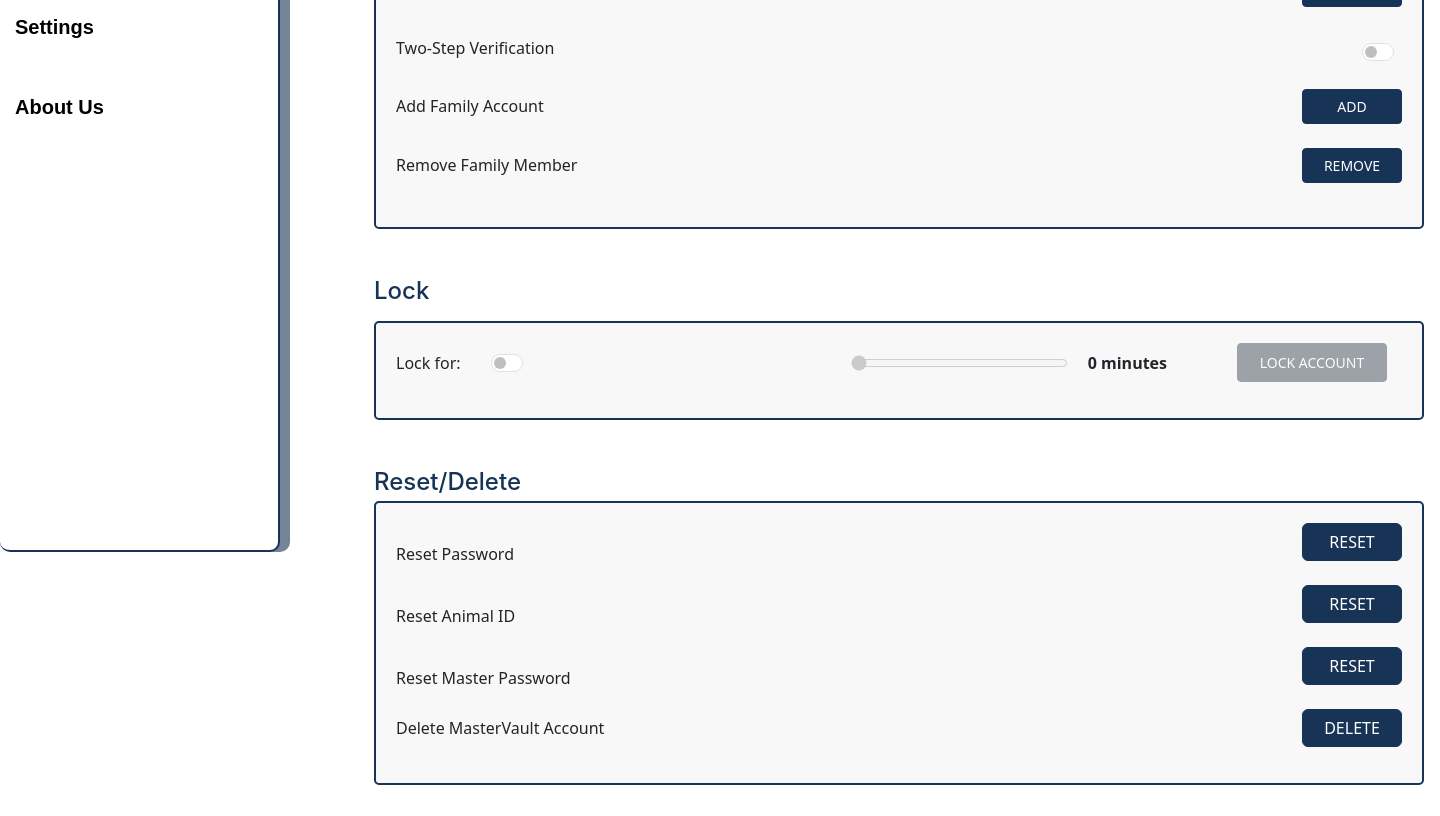
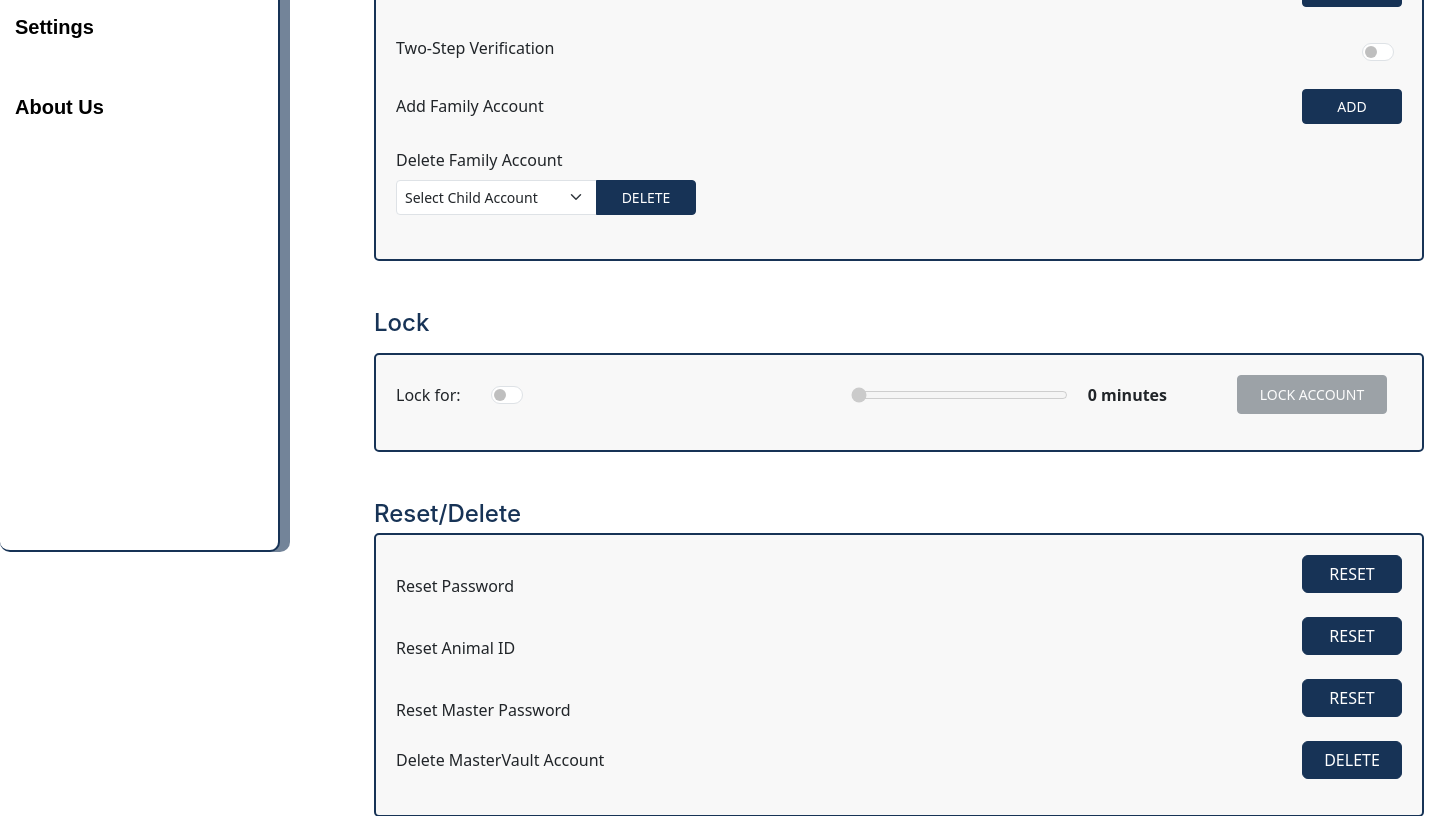
Before and after one commit to SmurfPJ/CS302-MasterVault, a Flask app: page /settingsFamily in a window 1440 px wide. Shown: the part 544-1360 px from the top of the page. Before the commit the page ends 1329 px from the top, so only its background shows below. Run offline with Flask 3, Linux system fonts and the light colour scheme.

Commit message:
final push

```diff
--- a/app.py
+++ b/app.py
@@ -573,7 +573,7 @@ def secondFailedLogin(email):
                     recipients=[email])
     msg.body = (f'Hello, we are emailing you to notify you that there has been numerous failed login attempts to the MasterVault account made with this email address.'
                 f'\nIn response to this suspicious activity, we have locked the account linked with this email address.'
-                f'\nIf these failed attempts are indeed yourself, we appologise for the inconvenience.')
+                f'\nIf these failed attempts are indeed yourself, we apologise for the inconvenience.')
     mail.send(msg)
 
 
--- a/static/script.js
+++ b/static/script.js
@@ -986,6 +986,39 @@ let globalTimerInterval = null;
     });
 }
 
+function deleteChildAccount() {
+    const selectedChildID = document.getElementById('deleteChildAccountSelect').value;
+
+    if (!selectedChildID) {
+        alert('Please select a child account to delete.');
+        return;
+    }
+
+    if (confirm('Are you sure you want to delete this child account? This action cannot be undone.')) {
+        fetch('/delete_child_account', {
+            method: 'POST',
+            headers: {
+                'Content-Type': 'application/json'
+            },
+            body: JSON.stringify({ childID: selectedChildID })
+        })
+        .then(response => response.json())
+        .then(data => {
+            if (data.status === 'success') {
+                alert('Child account deleted successfully.');
+                window.location.reload(); // Reload the page to update the list
+            } else {
+                alert('Failed to delete child account: ' + data.message);
+            }
+        })
+        .catch(error => {
+            console.error('Error:', error);
+            alert('An error occurred while deleting the child account.');
+        });
+    }
+}
+
+
 
 
 
--- a/templates/settingsFamily.html
+++ b/templates/settingsFamily.html
@@ -47,11 +47,17 @@
                 <button id="addFamilyAccountBtn" class="btn btn-primary" onclick="addFamilyAccount()">Send Request</button>
             </li>
             <li class="mb-4">
-                <div class="d-flex justify-content-between align-items-center">
-                    <span>Remove Family Member</span>
-                    <button type="button" id="removeFamilyMemberBtn" class="btn btn-secondary btn-sm" onclick="removeFamilyMember()">REMOVE</button>
-                </div>
-            </li>
+    <label for="deleteChildAccountSelect" class="form-label">Delete Family Account</label>
+    <div class="input-group" style="max-width: 300px;">
+        <select id="deleteChildAccountSelect" name="deleteChildAccountSelect" class="form-select form-select-sm">
+            <option selected disabled>Select Child Account</option>
+            {% for account in family_accounts %}
+                <option value="{{ account[0] }}">{{ account[1] }}</option>
+            {% endfor %}
+        </select>
+        <button type="button" class="btn btn-danger btn-sm" onclick="deleteChildAccount()">DELETE</button>
+    </div>
+</li>
         </ul>
     </div>
 
```
